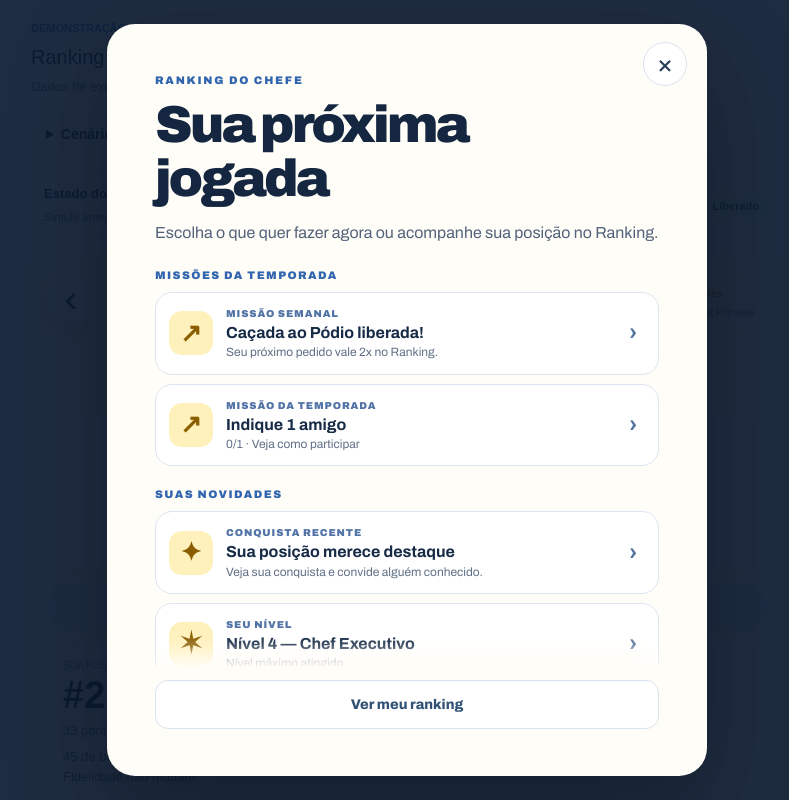
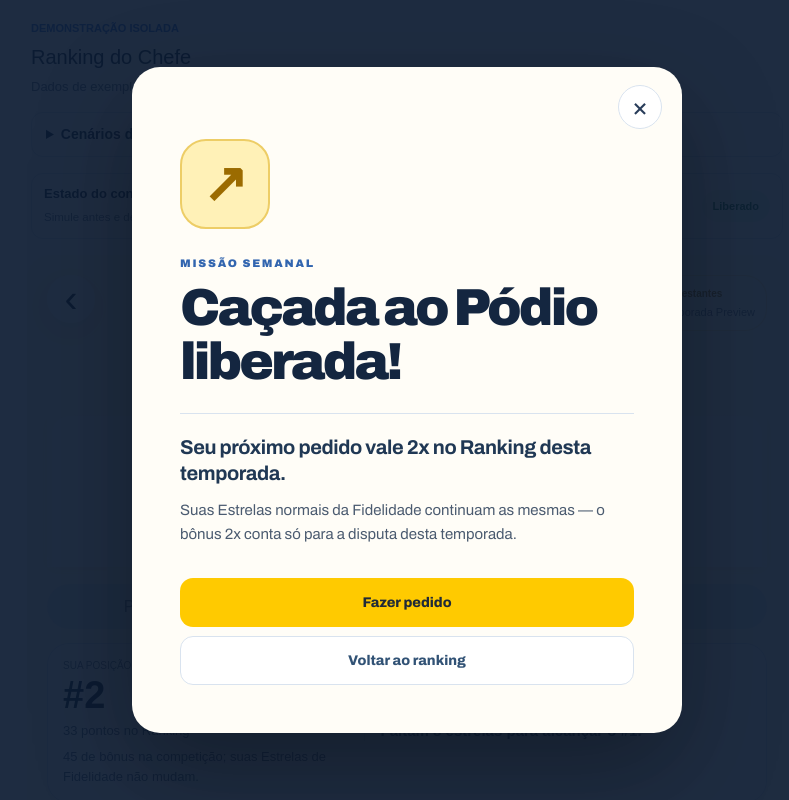
Before and after one commit to luk8nhassil-maker/-chefebot, a Next.js app: page /dev/ranking-retencao in a window 1280 px wide. Shown: the top 800 px of the page, without its empty margins (233-1022 px from the left). Built offline with nearby package versions, Linux system fonts and the light colour scheme.

Commit message:
ux(ranking): abrir momento contextual ao entrar

```diff
--- a/src/app/cliente/FidelidadeRankingScreen.tsx
+++ b/src/app/cliente/FidelidadeRankingScreen.tsx
@@ -38,6 +38,25 @@ const ICONE_STATUS_SOCIAL: Record<NonNullable<PainelGamificacao['statusSocial']>
 }
 
 type MomentoRanking = 'conquista' | 'nivel' | 'coroa' | 'indicacao' | 'semanal' | 'pedido'
+function escolherMomentoPrincipal(
+  ranking: NonNullable<PainelFidelidade['ranking']>,
+  gamificacao: PainelGamificacao | null | undefined,
+  indicacao: PainelFidelidade['indicacao'] | undefined,
+  posPedido: FidelidadeRankingScreenProps['posPedido'],
+  podeCompartilhar: boolean,
+  podeIndicar: boolean,
+  podePedir: boolean,
+): MomentoRanking | null {
+  if (posPedido) return 'pedido'
+  if (gamificacao?.coroaAmeacada && ranking.participantes.alvo?.estado === 'liderando') return 'coroa'
+  if (podePedir && gamificacao?.missaoSemanal?.status === 'desbloqueada') return 'semanal'
+  if (podeIndicar && gamificacao?.missaoIndicacao && !gamificacao.missaoIndicacao.concluida && indicacao?.ativa && indicacao.compartilhamentoLiberado !== false) return 'indicacao'
+  if (podeCompartilhar && detectarConquistaRanking({
+    posicao: ranking.participantes.posicao ?? ranking.posicao,
+    variacao: ranking.participantes.variacaoPosicao,
+  })) return 'conquista'
+  return null
+}
 const subscribeToDocument = () => () => {}
 const documentDisponivel = () => true
 const documentIndisponivel = () => false
@@ -106,7 +125,7 @@ export function FidelidadeRankingScreen({
 }: FidelidadeRankingScreenProps) {
   const [aba, setAba] = useState<'participantes' | 'minha' | 'geral'>('minha')
   const [sheetSubirAberto, setSheetSubirAberto] = useState(false)
-  const [momentoAberto, setMomentoAberto] = useState<MomentoRanking | 'entrada' | null>('entrada')
+  const [momentoAberto, setMomentoAberto] = useState<MomentoRanking | null>(() => escolherMomentoPrincipal(ranking, gamificacao, indicacao, posPedido, !!onCompartilharConquista && indicacao?.ativa === true && indicacao.compartilhamentoLiberado !== false, !!onIndicarAmigo, !!onNovoPedido))
   const podeCriarPortal = useSyncExternalStore(subscribeToDocument, documentDisponivel, documentIndisponivel)
   const momentoDialogRef = useRef<HTMLDivElement>(null)
   const momentoGatilhoRef = useRef<HTMLElement | null>(null)
@@ -175,7 +194,7 @@ export function FidelidadeRankingScreen({
   const momentos: { id: MomentoRanking; eyebrow: string; titulo: string; resumo: string; simbolo: string }[] = []
   if (posPedido) momentos.push({
     id: 'pedido', eyebrow: 'SEU PEDIDO',
-    titulo: posPedido.estado === 'creditado' ? `+${posPedido.estrelasGanhas ?? 0} estrelas` : 'Pedido recebido',
+    titulo: posPedido.estado === 'creditado' ? (posPedido.estrelasGanhas == null ? 'Estrelas confirmadas' : `+${posPedido.estrelasGanhas} estrelas`) : 'Pedido recebido',
     resumo: posPedido.estado === 'creditado' ? 'Veja o que mudou na sua posição.' : 'Acompanhe a confirmação das estrelas.',
     simbolo: posPedido.estado === 'creditado' ? '✦' : '◷',
   })
@@ -185,9 +204,9 @@ export function FidelidadeRankingScreen({
   if (gamificacao?.missaoIndicacao) momentos.push({ id: 'indicacao', eyebrow: 'MISSÃO DA TEMPORADA', titulo: 'Indique 1 amigo', resumo: gamificacao.missaoIndicacao.concluida ? '1/1 ✓ Concluída' : '0/1 · Veja como participar', simbolo: '↗' })
   if (gamificacao?.nivelChef) momentos.push({ id: 'nivel', eyebrow: 'SEU NÍVEL', titulo: `Nível ${gamificacao.nivelChef.nivel}${gamificacao.nivelChef.nome ? ` — ${gamificacao.nivelChef.nome}` : ''}`, resumo: gamificacao.nivelChef.xpProximoNivel === null ? 'Nível máximo atingido.' : `${gamificacao.nivelChef.xpAtual} XP / ${gamificacao.nivelChef.xpProximoNivel} XP`, simbolo: '✶' })
   const momentoAtual = momentos.find((item) => item.id === momentoAberto)
-  const painelEntrada = momentoAberto === 'entrada' || (momentoAberto !== null && !momentoAtual)
-  const missoes = momentos.filter((item) => item.id === 'semanal' || item.id === 'indicacao')
-  const novidades = momentos.filter((item) => item.id !== 'semanal' && item.id !== 'indicacao')
+  const modalAtivo = !!momentoAtual
+  const focoAtual = momentos.find((item) => item.id === escolherMomentoPrincipal(ranking, gamificacao, indicacao, posPedido, podeCompartilharConquista, !!onIndicarAmigo, !!onNovoPedido))
+  const outrosMomentos = momentos.filter((item) => item.id !== focoAtual?.id)
 
   // Telemetria da abertura — dispara uma vez por montagem (o usuário abriu a
   // tela agora). "Retorno" é reconhecido por um marcador local no aparelho,
@@ -207,7 +226,7 @@ export function FidelidadeRankingScreen({
   }, [])
 
   useEffect(() => {
-    if (!momentoAberto || !podeCriarPortal) return
+    if (!modalAtivo || !podeCriarPortal) return
     const rankingAtual = rankingRef.current
     const overflowAnterior = document.body.style.overflow
     document.body.style.overflow = 'hidden'
@@ -231,7 +250,14 @@ export function FidelidadeRankingScreen({
       document.removeEventListener('keydown', onKeyDown);
       (momentoGatilhoRef.current ?? rankingAtual)?.focus()
     }
-  }, [momentoAberto, podeCriarPortal])
+  }, [momentoAberto, modalAtivo, podeCriarPortal])
+
+  useEffect(() => {
+    if (!momentoAberto || modalAtivo) return
+    let ativo = true
+    queueMicrotask(() => { if (ativo) setMomentoAberto(null) })
+    return () => { ativo = false }
+  }, [momentoAberto, modalAtivo])
 
   const linhaDisputa = (participante: ParticipanteDisputa) => (
     <div key={`disputa-${participante.posicao}`} className={`cf-ranking-row ${participante.eVoce ? 'voce' : ''}`}>
@@ -248,7 +274,7 @@ export function FidelidadeRankingScreen({
   )
 
   return (
-    <main ref={rankingRef} tabIndex={-1} className="cf-ranking-screen" aria-label="Pódio Chefe" inert={momentoAberto ? true : undefined}>
+    <main ref={rankingRef} tabIndex={-1} className="cf-ranking-screen" aria-label="Pódio Chefe" inert={modalAtivo ? true : undefined}>
       <header className="cf-ranking-header">
         <button type="button" onClick={onClose} aria-label="Voltar para Fidelidade">‹</button>
         <div>
@@ -341,14 +367,21 @@ export function FidelidadeRankingScreen({
 
           {momentos.length > 0 && (
             <section className="cf-ranking-momentos" aria-label="Suas novidades no Ranking">
-              <div className="cf-ranking-momentos-head"><span>ACONTECENDO COM VOCÊ</span><button type="button" onClick={() => { momentoGatilhoRef.current = document.activeElement as HTMLElement; setMomentoAberto('entrada') }}>Ver tudo</button></div>
-              {momentos.map((momento) => (
-                <button key={momento.id} type="button" className={`cf-ranking-momento-teaser cf-ranking-momento-${momento.id}`} onClick={() => abrirMomento(momento.id)}>
+              {focoAtual && <>
+                <div className="cf-ranking-momentos-head"><span>SEU FOCO AGORA</span></div>
+                <button type="button" className={`cf-ranking-momento-teaser cf-ranking-momento-${focoAtual.id}`} onClick={() => abrirMomento(focoAtual.id)}>
+                  <span className="cf-ranking-momento-icon" aria-hidden="true">{focoAtual.simbolo}</span>
+                  <span className="cf-ranking-momento-words"><small>{focoAtual.eyebrow}</small><strong>{focoAtual.titulo}</strong><span>{focoAtual.resumo}</span></span>
+                  <span className="cf-ranking-momento-arrow" aria-hidden="true">↗</span>
+                </button>
+              </>}
+              {outrosMomentos.length > 0 && <details className="cf-ranking-momentos-outros"><summary>Outras informações do Ranking</summary>
+                {outrosMomentos.map((momento) => <button key={momento.id} type="button" className={`cf-ranking-momento-teaser cf-ranking-momento-${momento.id}`} onClick={() => abrirMomento(momento.id)}>
                   <span className="cf-ranking-momento-icon" aria-hidden="true">{momento.simbolo}</span>
                   <span className="cf-ranking-momento-words"><small>{momento.eyebrow}</small><strong>{momento.titulo}</strong><span>{momento.resumo}</span></span>
                   <span className="cf-ranking-momento-arrow" aria-hidden="true">↗</span>
-                </button>
-              ))}
+                </button>)}
+              </details>}
             </section>
           )}
 
@@ -446,19 +479,10 @@ export function FidelidadeRankingScreen({
         </div>
       )}
 
-      {momentoAberto && podeCriarPortal && createPortal(
-        <div className={`cf-ranking-momento-backdrop cf-ranking-momento-backdrop-${momentoAberto}`} onMouseDown={(event) => { if (event.target === event.currentTarget) setMomentoAberto(null) }}>
-          <div ref={momentoDialogRef} className={`cf-ranking-momento-dialog ${painelEntrada ? 'cf-ranking-momento-dialog-entrada' : ''}`} role="dialog" aria-modal="true" aria-labelledby="cf-ranking-momento-title" tabIndex={-1}>
+      {momentoAtual && podeCriarPortal && createPortal(
+        <div className={`cf-ranking-momento-backdrop cf-ranking-momento-backdrop-${momentoAtual.id}`} onMouseDown={(event) => { if (event.target === event.currentTarget) setMomentoAberto(null) }}>
+          <div ref={momentoDialogRef} className="cf-ranking-momento-dialog" role="dialog" aria-modal="true" aria-labelledby="cf-ranking-momento-title" tabIndex={-1}>
             <button type="button" className="cf-ranking-momento-close" aria-label="Fechar e voltar ao ranking" onClick={() => setMomentoAberto(null)}>×</button>
-            {painelEntrada ? (
-              <>
-                <span className="cf-ranking-momento-kicker">RANKING DO CHEFE</span>
-                <h2 id="cf-ranking-momento-title">Sua próxima jogada</h2>
-                <p className="cf-ranking-entrada-intro">{momentos.length > 0 ? 'Escolha o que quer fazer agora ou acompanhe sua posição no Ranking.' : 'Acompanhe sua posição e volte sempre para ver suas próximas missões.'}</p>
-                {missoes.length > 0 && <div className="cf-ranking-entrada-grupo"><span>MISSÕES DA TEMPORADA</span>{missoes.map((item) => <button type="button" key={item.id} className="cf-ranking-entrada-opcao" onClick={() => abrirMomento(item.id)}><span aria-hidden="true">{item.simbolo}</span><span><small>{item.eyebrow}</small><strong>{item.titulo}</strong><em>{item.resumo}</em></span><b aria-hidden="true">›</b></button>)}</div>}
-                {novidades.length > 0 && <div className="cf-ranking-entrada-grupo"><span>SUAS NOVIDADES</span>{novidades.map((item) => <button type="button" key={item.id} className="cf-ranking-entrada-opcao" onClick={() => abrirMomento(item.id)}><span aria-hidden="true">{item.simbolo}</span><span><small>{item.eyebrow}</small><strong>{item.titulo}</strong><em>{item.resumo}</em></span><b aria-hidden="true">›</b></button>)}</div>}
-              </>
-            ) : momentoAtual && <>
             <div className="cf-ranking-momento-emblem" aria-hidden="true">{momentoAtual.simbolo}</div>
             <span className="cf-ranking-momento-kicker">{momentoAtual.eyebrow}</span>
             <h2 id="cf-ranking-momento-title">{momentoAtual.titulo}</h2>
@@ -497,7 +521,6 @@ export function FidelidadeRankingScreen({
                   : mensagemMov ?? (mensagemMissao ? `Agora você está em #${ranking.participantes.posicao ?? ranking.posicao}. ${mensagemMissao}` : `Agora você está em #${ranking.participantes.posicao ?? ranking.posicao}.`)}</p>
               )}
             </div>
-            </>}
             <div className="cf-ranking-momento-actions">
               {momentoAberto === 'conquista' && podeCompartilharConquista && (
                 <button type="button" className="cf-ranking-momento-primary" disabled={compartilhando} onClick={() => { setMomentoAberto(null); emit('compartilhamento_clicado'); onCompartilharConquista?.() }}>{compartilhando ? 'Preparando…' : 'Fortalecer minha posição'}</button>
@@ -510,7 +533,8 @@ export function FidelidadeRankingScreen({
                 }}>{compartilhamentoLiberado ? 'Convidar um amigo' : 'Fazer primeiro pedido'}</button>
               )}
               {momentoAberto === 'semanal' && onNovoPedido && <button type="button" className="cf-ranking-momento-primary" onClick={() => { setMomentoAberto(null); onNovoPedido() }}>Fazer pedido</button>}
-              <button type="button" className="cf-ranking-momento-secondary" onClick={() => setMomentoAberto(null)}>{painelEntrada ? 'Ver meu ranking' : 'Voltar ao ranking'}</button>
+              {momentoAberto === 'coroa' && gamificacao?.coroaAmeacada && <button type="button" className="cf-ranking-momento-primary" onClick={() => { setMomentoAberto(null); setSheetSubirAberto(true) }}>Ver como subir</button>}
+              <button type="button" className="cf-ranking-momento-secondary" onClick={() => setMomentoAberto(null)}>Voltar ao ranking</button>
             </div>
           </div>
         </div>, document.body,
@@ -610,21 +634,9 @@ export function FidelidadeRankingScreen({
         .cf-ranking-momento-actions .cf-ranking-momento-primary { border: 0; background: #ffca00; color: #202a38; }
         .cf-ranking-momento-actions .cf-ranking-momento-secondary { border: 1px solid #d9e3ef; background: #fff; color: #315275; }
         .cf-ranking-momento-actions button:disabled { opacity: .55; cursor: wait; }
-        .cf-ranking-momentos-head button { border: 0; background: transparent; color: #2860ba; font: inherit; font-size: 12px; font-weight: 800; cursor: pointer; }
-        .cf-ranking-momento-dialog-entrada { width: min(100%, 600px); padding-top: 48px; }
-        .cf-ranking-entrada-intro { margin: 15px 0 22px; color: #52627a; font-size: 16px; line-height: 1.5; }
-        .cf-ranking-entrada-grupo { display: grid; gap: 9px; margin: 0 0 20px; }
-        .cf-ranking-entrada-grupo>span { color: #3265af; font-size: 11px; font-weight: 850; letter-spacing: .13em; }
-        .cf-ranking-entrada-opcao { display: grid; grid-template-columns: 44px minmax(0,1fr) 16px; align-items: center; gap: 13px; width: 100%; padding: 13px; border: 1px solid #dce5f0; border-radius: 17px; background: #fff; color: #172b47; text-align: left; font: inherit; cursor: pointer; transition: transform .2s ease, border-color .2s ease, box-shadow .2s ease; }
-        .cf-ranking-entrada-opcao:hover { transform: translateY(-2px); border-color: #8eb4f3; box-shadow: 0 10px 22px rgba(31,66,112,.1); }
-        .cf-ranking-entrada-opcao:focus-visible, .cf-ranking-momentos-head button:focus-visible { outline: 3px solid #306cce; outline-offset: 3px; }
-        .cf-ranking-entrada-opcao>span:first-child { display: grid; place-items: center; width: 44px; height: 44px; border-radius: 13px; background: #fff1bc; color: #8b5e00; font-size: 26px; font-weight: 800; }
-        .cf-ranking-entrada-opcao>span:nth-child(2) { display: grid; gap: 2px; min-width: 0; }
-        .cf-ranking-entrada-opcao small { color: #5173a5; font-size: 10px; font-weight: 850; letter-spacing: .09em; }
-        .cf-ranking-entrada-opcao strong { font-size: 16px; line-height: 1.2; }
-        .cf-ranking-entrada-opcao em { color: #617087; font-size: 12px; font-style: normal; line-height: 1.35; }
-        .cf-ranking-entrada-opcao b { color: #55749c; font-size: 24px; }
-        .cf-ranking-momento-dialog-entrada .cf-ranking-momento-actions { position: sticky; bottom: -1px; z-index: 1; flex: none; margin-top: auto; padding: 14px 0 0; background: #fffdf7; box-shadow: 0 -12px 20px #fffdf7; }
+        .cf-ranking-momentos-outros { margin-top: 5px; }
+        .cf-ranking-momentos-outros summary { padding: 10px 2px; color: #536b89; font-size: 12px; font-weight: 700; cursor: pointer; }
+        .cf-ranking-momentos-outros .cf-ranking-momento-teaser { margin-top: 8px; }
         .cf-ranking-momento-backdrop-semanal .cf-ranking-momento-emblem, .cf-ranking-momento-backdrop-coroa .cf-ranking-momento-emblem { border-color: #edcd66; background: #fff1b7; color: #9b6b00; }
         .cf-ranking-momento-backdrop-conquista .cf-ranking-momento-emblem { animation-name: cf-momento-conquista; }
         .cf-ranking-momento-backdrop-pedido .cf-ranking-momento-emblem { animation-name: cf-momento-pedido; }
@@ -639,7 +651,7 @@ export function FidelidadeRankingScreen({
         @keyframes cf-momento-deslize { from { opacity: 0; transform: translateX(-35px) rotate(-8deg); } to { opacity: 1; transform: translateX(0) rotate(0); } }
         @keyframes cf-momento-progresso { from { transform: scaleX(0); } to { transform: scaleX(1); } }
         @media (max-width: 600px) { .cf-ranking-momento-backdrop { padding: 0; }.cf-ranking-momento-dialog { width: 100%; max-height: 100dvh; min-height: 100dvh; border-radius: 0; padding: max(30px, env(safe-area-inset-top)) 25px max(28px, env(safe-area-inset-bottom)); }.cf-ranking-momento-emblem { margin-top: clamp(30px, 10dvh, 90px); }.cf-ranking-momento-actions { margin-top: auto; padding-top: 24px; } }
-        @media (prefers-reduced-motion: reduce) { .cf-ranking-momento-backdrop, .cf-ranking-momento-dialog, .cf-ranking-momento-emblem, .cf-ranking-momento-detail .cf-ranking-nivel-fill { animation: none !important; }.cf-ranking-momento-teaser, .cf-ranking-entrada-opcao { transition: none; } }
+        @media (prefers-reduced-motion: reduce) { .cf-ranking-momento-backdrop, .cf-ranking-momento-dialog, .cf-ranking-momento-emblem, .cf-ranking-momento-detail .cf-ranking-nivel-fill { animation: none !important; }.cf-ranking-momento-teaser { transition: none; } }
         @media (prefers-reduced-motion: reduce) { .cf-ranking-screen * { transition: none !important; } }
         @media (max-width: 420px) {
           .cf-ranking-current { grid-template-columns: minmax(100px, .75fr) 1fr; gap: 8px; padding: 14px 12px; border-radius: 17px; }
```
